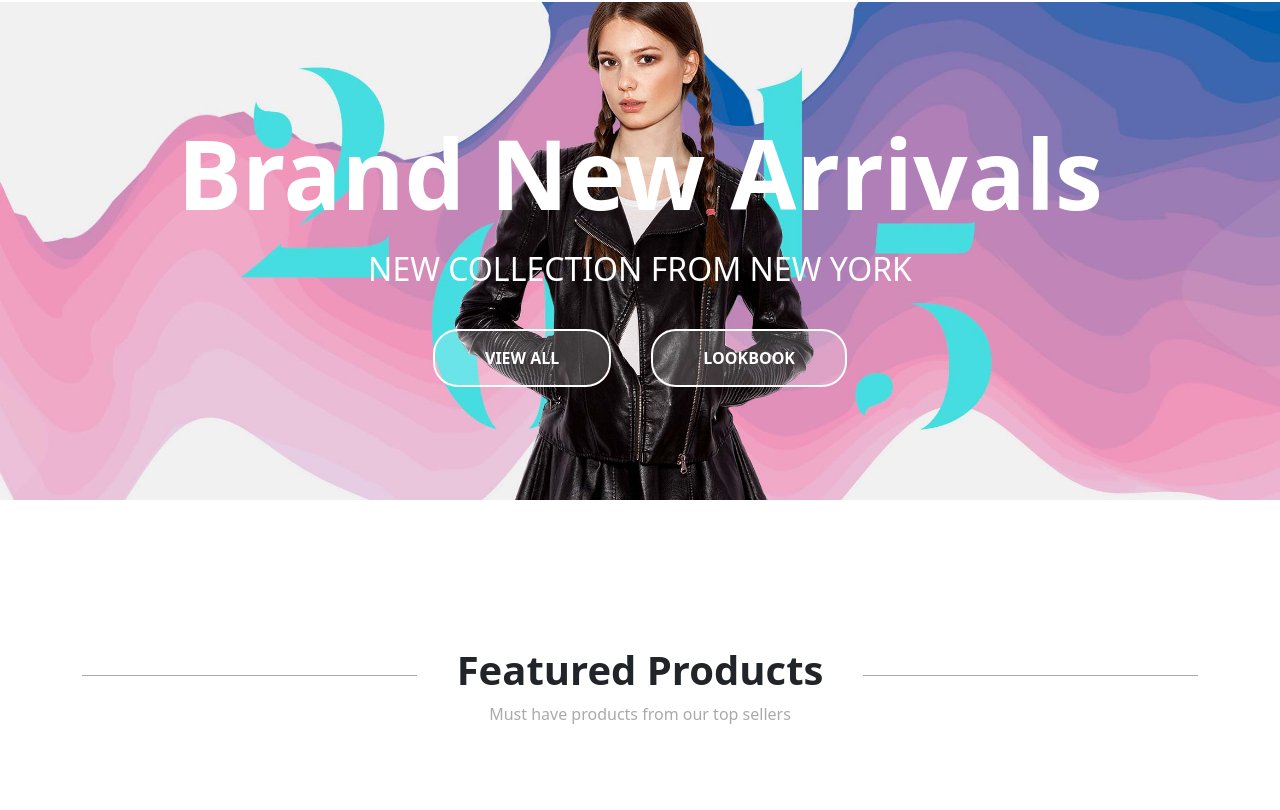
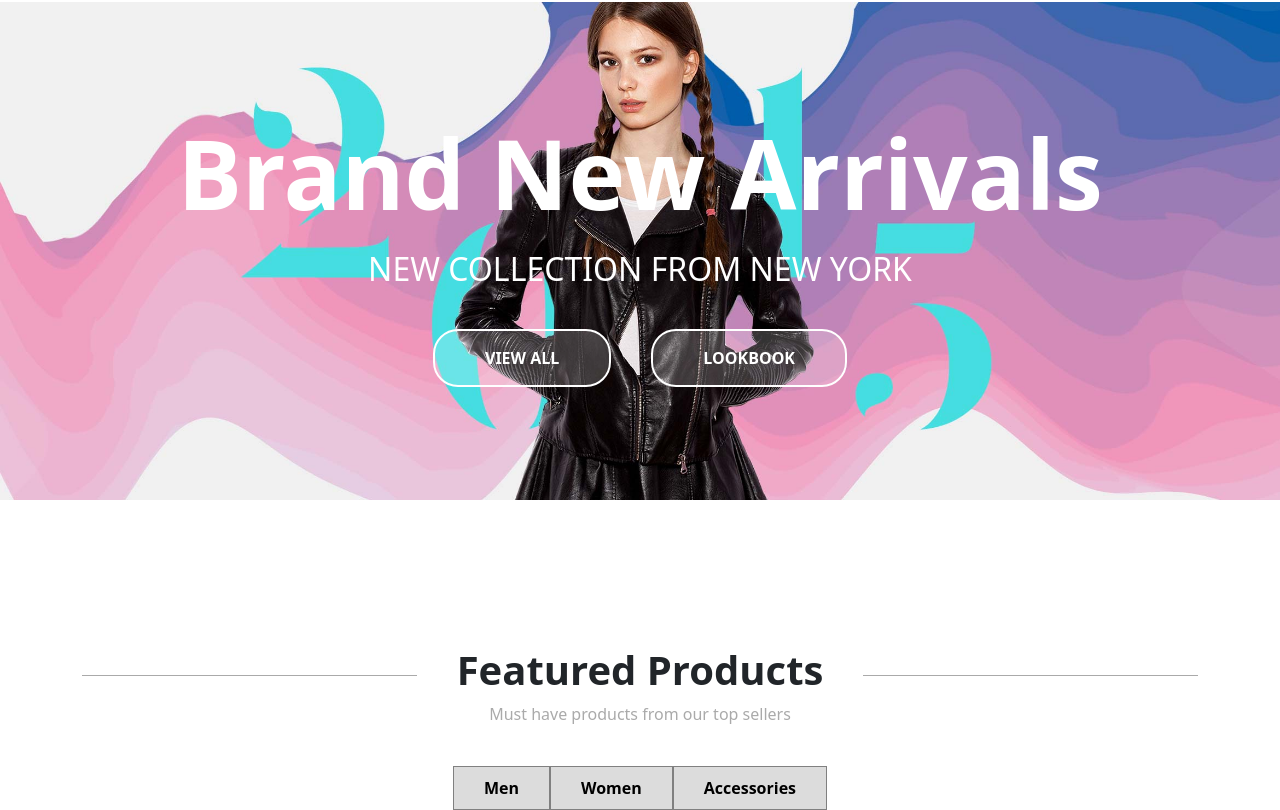
Before and after one commit to patrictobola/proj-html-vuejs, a Vue app: page / in a window 1280 px wide. Shown: the part 196-1006 px from the top of the page. Before the commit the page ends 972 px from the top, so only its background shows below. Built offline with nearby package versions, Linux system fonts and the light colour scheme.

Commit message:
roughly done buttons in section container

```diff
--- a/src/components/AppMain.vue
+++ b/src/components/AppMain.vue
@@ -1,10 +1,12 @@
 <script>
 import JumbotronPage from './main/JumbotronPage.vue'
 import SectionTitle from './main/SectionTitle.vue'
+import SectionContainer from './main/SectionContainer.vue';
 export default {
     components: {
         JumbotronPage,
         SectionTitle,
+        SectionContainer,
     }
 }
 </script>
@@ -12,6 +14,7 @@ export default {
 <template>
     <JumbotronPage />
     <SectionTitle :title="`Featured Products`" :description="`Must have products from our top sellers`" />
+    <SectionContainer />
 </template>
 
 <style></style>
--- /dev/null
+++ b/src/components/main/SectionContainer.vue
@@ -0,0 +1,24 @@
+<script>
+
+</script>
+
+<template>
+    <div class="button-container text-center">
+        <a href="#">Men</a>
+        <a href="#">Women</a>
+        <a href="#">Accessories</a>
+    </div>
+</template>
+
+<style scoped>
+a {
+    font-weight: bold;
+    padding: 10px 30px;
+    background: gainsboro;
+    border: 1px solid gray;
+}
+
+.button-container {
+    border-radius: 3px;
+}
+</style>
--- a/src/scss/style.scss
+++ b/src/scss/style.scss
@@ -5,4 +5,5 @@ ul {
 }
 a {
     text-decoration: none;
+    color: black;
   }
```
